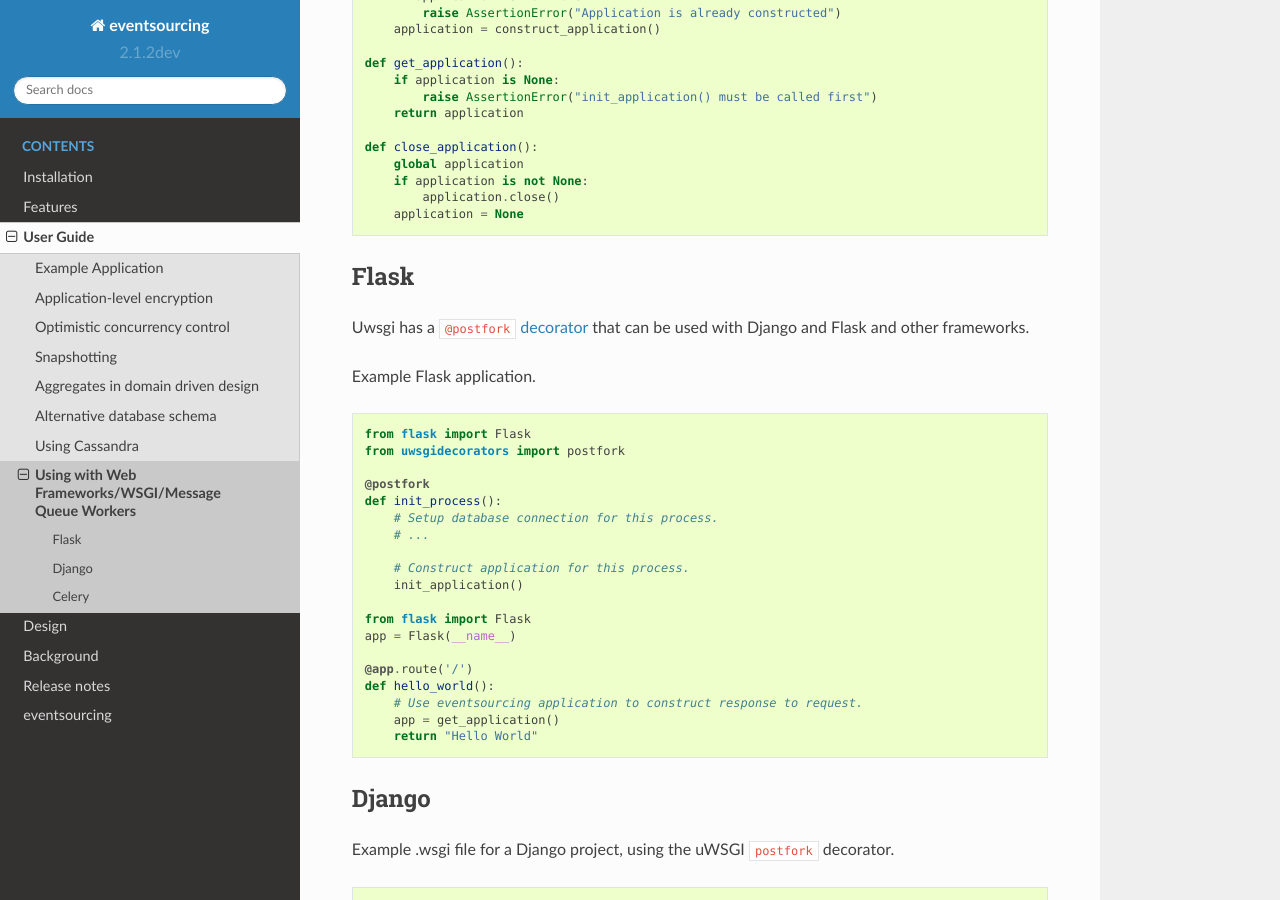
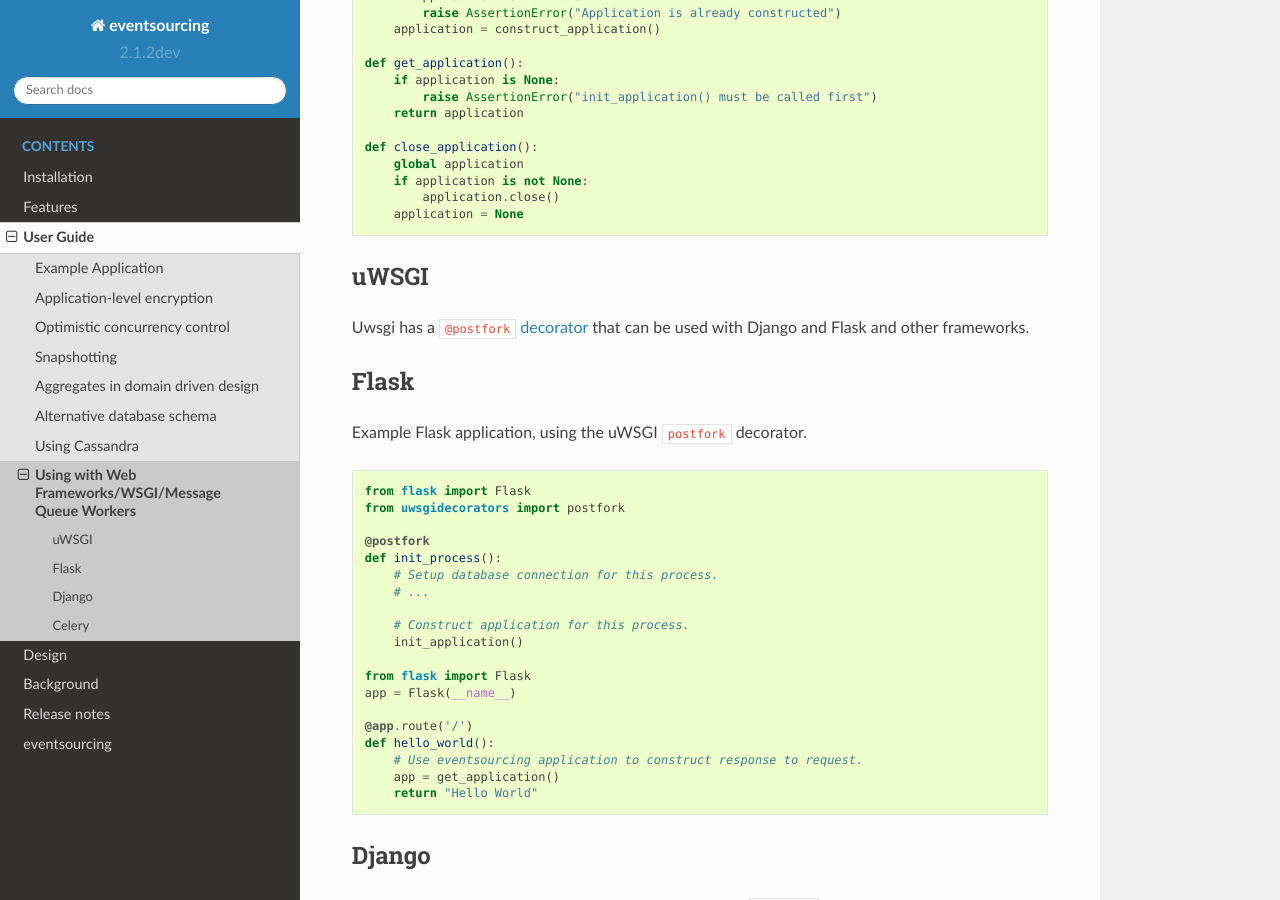
Before and after one commit to pyeventsourcing/eventsourcing, a Sphinx documentation site: the page built from docs/topics/user_guide/wsgi.rst, in a window 1280 px wide and 900 px high, scrolled down 1308 px. Built offline with Sphinx 7.4.7 and the Read the Docs theme 2.0.0, drawn with Linux system fonts in a browser that asks for light colours.

Commit message:
Edited for clarity.

```diff
--- a/docs/topics/user_guide/wsgi.rst
+++ b/docs/topics/user_guide/wsgi.rst
@@ -76,14 +76,19 @@ eventsourcing application class.
         application = None
 
 
-Flask
+uWSGI
 =====
 
 Uwsgi has a ``@postfork`` `decorator
 <http://uwsgi-docs.readthedocs.io/en/latest/PythonDecorators.html#uwsgidecorators.postfork>`__
 that can be used with Django and Flask and other frameworks.
 
-Example Flask application.
+
+
+Flask
+=====
+
+Example Flask application, using the uWSGI ``postfork`` decorator.
 
 .. code:: python
 
```
